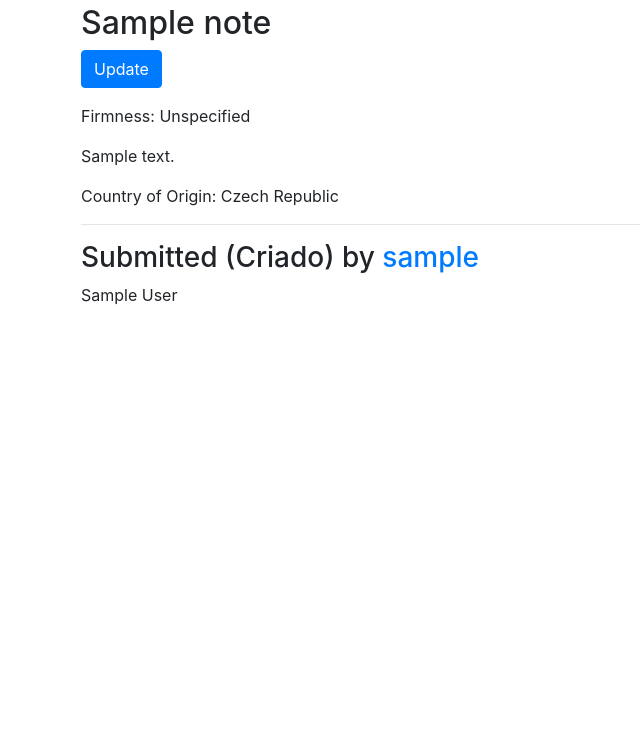
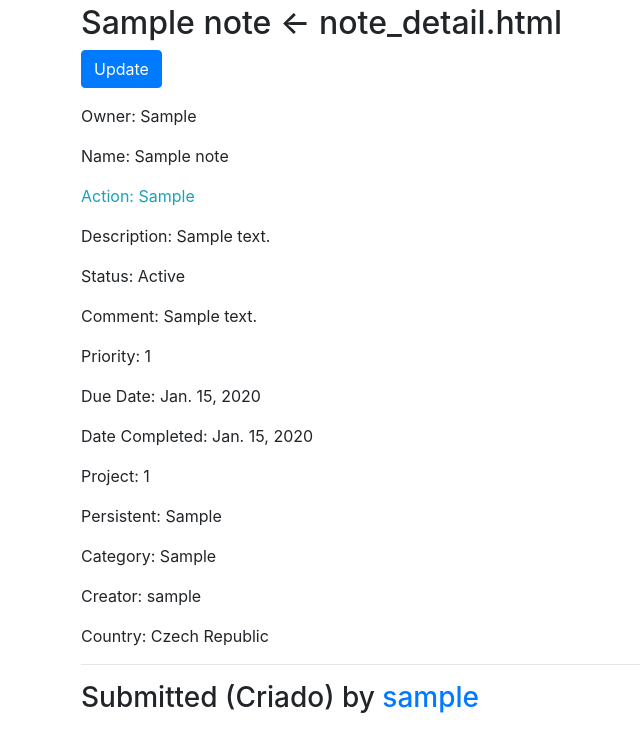
Before and after one commit to opMaia/DjangoEveryNotes, a Django app: a page that uses everynote/templates/base.html in a window 1280 px wide. Shown: the part 56-800 px from the top of the page, without its empty margins (4-644 px from the left). Run offline with Django 3.2, Linux system fonts and the light colour scheme; tables that the repository leaves empty hold one stand-in row (values such as "Sample post"); some libraries are stand-ins or nearby versions.

```diff
--- a/everynote/notes/models.py
+++ b/everynote/notes/models.py
@@ -1,55 +1,68 @@
 from django.db import models
-
 # Ver item "27.6 Add the Note Model"
-
 # Ver item "27.6.1" , "27.6.2"
 from autoslug import AutoSlugField
 from model_utils.models import TimeStampedModel
+from django_countries.fields import CountryField
+from django.urls import reverse
+from django.conf import settings  # 49.1 Add a Creator Field
 
-from django_countries.fields import CountryField
-
-from django.urls import reverse
-
-from django.conf import settings # 49.1 Add a Creator Field
 
 class Note(TimeStampedModel):
-#opMaia-ini
+    """
+       TimeStampedModel automatically gives the model created and modified fields,
+       which automatically track when the object is created or modified.
+    """
+    # opMaia-ini
     print("\t\t*** Estou em Note do aq /notes/modes.py\n")
-#opMaia-fim
+    # opMaia-fim
 
-    class Firmness(models.TextChoices):
-#opMaia-ini
-		# Esta classe valida o cpo firmness de um note
-        print("\t\t*** Estou em Firmness do aq /notes/modes.py\n")
-#opMaia-fim
+
+    class Status(models.TextChoices):
+        # opMaia-ini
+        print("\t\t*** Estou em Status do aq /notes/modes.py\n")
+        # opMaia-fim
         # Tricky/Ver item "27.6.4"
         # C isso podemos fazer coisas como esta comparação:
-        # if note.firmness == Note.Firmness.SOFT:
+        # if note.status == Note.Status.SOFT:
         #    Do Something
         UNSPECIFIED = "unspecified", "Unspecified"
-        SOFT = "soft", "Soft"
-        SEMI_SOFT = "semi-soft", "Semi-Soft"
-        SEMI_HARD = "semi-hard", "Semi-Hard"
-        HARD = "hard", "Hard"
+        SOFT = "active", "Active"
+        SEMI_SOFT = "suspended", "Suspended"
+        HARD = "inactive", "Inactive"
 
     # Def dos campos de um note
-    name = models.CharField("Name of Note", max_length=255)
-    slug = AutoSlugField("Note Address",
-           unique=True, always_update=False, populate_from="name")
+    id = models.BigAutoField("ID", auto_created=True, primary_key=True,
+                             serialize=False)
+    owner = models.CharField("Owner", max_length=16)
+    name = models.CharField("Note Name", max_length=255)
+    slug = AutoSlugField("Note Address", unique=True, always_update=False,
+                         default="", populate_from="name")
+    action = models.CharField("Note Action", max_length=32)
     description = models.TextField("Description", blank=True)
-    firmness = models.CharField("Firmness", max_length=20,
-               choices=Firmness.choices, default=Firmness.UNSPECIFIED)
-    country_of_origin = CountryField("Country of Origin", blank=True)
-
-	# Add a Creator Field (quem cadastrou)
+    status = models.CharField("Status", max_length=20,
+                                choices=Status.choices,
+                                default=Status.UNSPECIFIED)
+    comment = models.TextField("Comment", blank=True)
+    priority = models.IntegerField("Priority")
+    due_date = models.DateField("Due Date", default='')
+    # date_completed = models.DateField("Date Completed", default="2023-12-31")
+    # date_completed = models.DateField("Date Completed")
+    date_completed = models.DateField("Date Completed", default="2023-12-31")
+    project_id = models.CharField("Project", max_length=12)
+    persistent = models.CharField("Persistent", max_length=1)
+    category = models.CharField("Catg", max_length=16)
+    # Add a Creator Field (quem cadastrou)
     creator = models.ForeignKey(settings.AUTH_USER_MODEL,
                                 null=True,
-                                on_delete=models.SET_NULL
-                               )
+                                on_delete=models.SET_NULL)
+    country_of_creator = CountryField("Country of Creator", blank=True)
 
     def get_absolute_url(self):
         """Return absolute URL to the Note Detail page."""
-        return reverse('notes:detail',kwargs={"slug": self.slug})
+        # return reverse('notes:detail',kwargs={"slug": self.slug})
+        return reverse('notes:detail', kwargs={"slug": self.slug})
 
+    # Vide "28.6"
     def __str__(self):
         return self.name
--- a/everynote/notes/urls.py
+++ b/everynote/notes/urls.py
@@ -43,6 +43,12 @@ urlpatterns = [
 		view=views.NoteCreateView.as_view(),
 		name='add'
 	),
+	# tbview: minha def
+	path(
+		route='tbview/',
+     	view=views.view_em_tabela,
+		name='view_em_tabela'
+	),
     # Item 55.1
     path(
         route='<slug:slug>/update/',
@@ -56,6 +62,8 @@ urlpatterns = [
 		name='detail'
 	),
 ]
+
+
 #opMaia-ini
 print("\t\t\turlpatterns=%s" % (urlpatterns,))
 print("\t\t*** Saindo de /notes/urls.py\n")
--- a/everynote/notes/views.py
+++ b/everynote/notes/views.py
@@ -1,7 +1,7 @@
 # views.py: Where we put all our note-related views
 
 # from django.shortcuts import render
-
+from django.shortcuts import render
 """
 This is a simple view that lists all the notes on a single page.
 When we import the Note model, we use a relative import be-
@@ -17,8 +17,9 @@ from django.views.generic import ( # Item 55.1
     ListView,
     DetailView,
     CreateView,
-    UpdateView
+    UpdateView,
 )
+    # TemplateView
 
 # Usuário: Exibir lista c todos os notes
 class NoteListView(ListView):
@@ -50,28 +51,87 @@ class NoteCreateView(LoginRequiredMixin, CreateView): # Obriga fazer login p cad
 #opMaia-ini
     print("\t\t*** Estou em NoteCreateView do aq /notes/views.py\n")
 #opMaia-fim
-    fields = ['name', 'description', 'firmness', 'country_of_origin']
-    model = Note
+    fields = [
+        'owner', 'name', 'action', 'description', 'status',
+        'comment', 'priority', 'due_date',
+        'project_id', 'persistent', 'category'
+    ]
+    # 'comment', 'priority', 'due_date', 'date_completed',
 
-	# automatically set the value of creator
+    model = Note # O cpo model aponta p aq models.py e onde está
+    print(f"*** model: '{ model }'")
+    # print acima: <*** model: '<class 'everynote.notes.models.Note'>
+
+    # automatically set the value of creator
     def form_valid(self, form):
         form.instance.creator = self.request.user
         return super().form_valid(form)
-#opMaia-ini
+    # opMaia-ini
     print("\t\t*** Saí de NoteCreateView\n")
-#opMaia-fim
+    # opMaia-fim
+
 
 # Usuário: Atualizar um note existente - Item 55.1
-#class NoteUpdateView(UpdateView): # Item 55.7
+# class NoteUpdateView(UpdateView): # Item 55.7
 class NoteUpdateView(LoginRequiredMixin, UpdateView): # Obriga fazer login p alt note
-#opMaia-ini
+    # opMaia-ini
     print("\t\t*** Estou em NoteUpdateView do aq /notes/views.py\n")
-#opMaia-fim
+    # opMaia-fim
     model = Note
     fields = [
-        'name',
-        'description',
-        'firmness',
-        'country_of_origin'
+        'owner', 'name', 'action', 'description', 'status',
+        'comment', 'priority', 'due_date', 'date_completed',
+        'project_id', 'persistent', 'category', 'country_of_creator',
     ]
+
     action = "Update"
+
+
+def view_em_tabela(request):
+    print("\n==> Entrei em view_em_tabela")
+    # context ={
+        # "data":"Gfg is the best",
+        # "list":[1, 2, 3, 4, 5, 6, 7, 8, 9, 10]
+    # }
+    # result = [{
+        # 'id':211,'owner':'owner41','name':'name41',
+        # 'action':'action41','description':'description41',
+        # 'comment':'comment41','priority':'41','due_date':'23-07-2024',
+        # 'date_completed':'23-06-2023','flag_alive':'S',
+        # 'project_id':'BdoRV','creator_id':'1'
+    # }]
+    # result = [
+        # 'id': 211, 'owner': 'owner41', 'name': 'name41',
+        # 'action': 'action41', 'description': 'description41',
+        # 'comment': 'comment41', 'priority': '41', 'due_date': '23-07-2024',
+        # 'date_completed': '23-06-2023', 'flag_alive': 'S',
+        # 'project_id': 'BdoRV', 'creator_id': '1'
+    # ]
+
+    # render() Combines a given template with a given context dictionary and
+    #          returns an HttpResponse object with that rendered text.
+    #
+    # Como func a função render:
+    # Vide detalhes em: https://vegibit.com/django-render-function/
+    #                   https://docs.djangoproject.com/en/4.2/topics/http/shortcuts/
+    # def render(request, template_name, context=None, content_type=None, status=None, using=None):
+    #     """
+    #     Return a HttpResponse whose content is filled with the result of calling
+    #     django.template.loader.render_to_string() with the passed arguments.
+    #     """
+    #     content = loader.render_to_string(template_name, context, request, using=using)
+    #     return HttpResponse(content, content_type, status)
+
+    # def testing(request):
+      # mydata = Member.objects.all().values()
+      # template = loader.get_template('template.html')
+      # context = {
+        # 'mymembers': mydata,
+      # }
+      # return HttpResponse(template.render(context, request))
+
+    allnotes = Note.objects.all().order_by('-status', 'priority', 'due_date').values()
+    #                                         DESC       ASC         ASC
+    context = {'allnotes': allnotes}
+    print(f"view_em_tabela/17: allnotes:'{allnotes}'")
+    return render(request, 'notes/note_table_list_header.html', context)
--- a/everynote/templates/base.html
+++ b/everynote/templates/base.html
@@ -3,7 +3,7 @@
   <head>
     <meta charset="utf-8">
     <meta http-equiv="x-ua-compatible" content="ie=edge">
-    <title>{% block title %}everynote{% endblock title %}</title>
+    {# <title>{% block title %}everynote{% endblock title %}</title> #}
     <meta name="viewport" content="width=device-width, initial-scale=1.0">
     <meta name="description" content="">
     <meta name="author" content="">
--- a/everynote/templates/notes/note_detail.html
+++ b/everynote/templates/notes/note_detail.html
@@ -4,18 +4,15 @@
 	  lowercased model name. In this case, the object is note .
 	• Before displaying any optional field, we first check if a value
 	  exists.
-	• get_firmness_display shows the note’s firmness attribute
+	• get_status_display shows the note’s status attribute
 	  in an attractive format.
 -->
 
-
 {% extends "base.html" %}
-
-{% block title %}Notes: {{ note.name }}{% endblock %}
-
+  {% block title %}Notes: {{ note.name }}{% endblock %}
 {% block content %}
 
-<h2>{{ note.name }}</h2>
+<h2>{{ note.name }} <- note_detail.html</h2>
 
 <!-- Item 55.5: Def um botão para Update -->
 <p>
@@ -24,30 +21,71 @@
 </p>
 
 <!-- Somente exibe se existir dado -->
-{% if note.firmness %}
-  <p>Firmness: {{ note.get_firmness_display }}</p>
+
+{% if note.owner %}
+  <p>Owner: {{ note.owner }}</p>
 {% endif %}
 
-<!-- Somente exibe se existir dado -->
-{% if note.description %}
-  <p>{{ note.description }}</p>
+{% if note.name %}
+  <p>Name: {{ note.name }}</p>
 {% endif %}
 
-{% if note.country_of_origin %}
-  <p>Country of Origin: {{ note.country_of_origin.name }}
-    <img src="{{ note.country_of_origin.flag }}" />
+{% if note.action %}
+  <p class="text-info">Action: {{ note.action }}</p>
+{% endif %}
+
+{% if note.description %}
+  <p>Description: {{ note.description }}</p>
+{% endif %}
+
+{% if note.status %}
+  <p>Status: {{ note.get_status_display }}</p>
+{% endif %}
+
+{% if note.comment %}
+  <p>Comment: {{ note.comment }}</p>
+{% endif %}
+
+{% if note.priority %}
+  <p>Priority: {{ note.priority }}</p>
+{% endif %}
+
+{% if note.due_date %}
+  <p>Due Date: {{ note.due_date }}</p>
+{% endif %}
+
+{% if note.date_completed %}
+  <p>Date Completed: {{ note.date_completed }}</p>
+{% endif %}
+
+{% if note.project_id %}
+  <p>Project: {{ note.project_id }}</p>
+{% endif %}
+
+{% if note.persistent %}
+  <p>Persistent: {{ note.persistent }}</p>
+{% endif %}
+
+{% if note.category %}
+  <p>Category: {{ note.category }}</p>
+{% endif %}
+
+{% if note.creator %}
+  <p>Creator: {{ note.creator }}</p>
+{% endif %}
+
+{% if note.country_of_creator %}
+  <p>Country: {{ note.country_of_creator.name }}
+    <img src="{{ note.country_of_creator.flag }}"/>
   </p>
 {% endif %}
 
+<hr/>
+
 <!-- display a bunch of info about the creator of the note -->
-<hr/>
 <h3>Submitted (Criado) by
   <a href="{% url 'users:detail' note.creator.username %}">
   {{ note.creator.username }}
   </a>
 </h3>
-{% if note.creator.name %}
-  <p>{{ note.creator.name }}</p>
-{% endif %}
-
 {% endblock content %}
--- a/everynote/templates/notes/note_form.html
+++ b/everynote/templates/notes/note_form.html
@@ -11,12 +11,12 @@
 {% block content %}
 <!-- Item 55.4.1 -->
 {% with action=view.action|default:"Add" %}
-  <h1>{{ action }} Note</h1>
+  <h1>{{ action }} Note <-- note.form.html</h1>
   <!-- <form method="post" action="{% url 'notes:add' %}">  Item 55.4.3-->
   <form method="post" action=".">
     {% csrf_token %}
     {{ form|crispy }}
     <button type="submit" class="btn btn-primary">{{ action }}</button>
-</form>
+  </form>
 {% endwith %}
 {% endblock content %}
```
Also changed, not shown: config/settings/base.py (+16 -1 lines), everynote/notes/tests/factories.py (+2 -2 lines), everynote/notes/tests/test_models.py (+23 -21 lines), everynote/notes/tests/test_views.py (+4 -4 lines), everynote/templates/notes/note_list.html (+42 -5 lines), everynote/contrib/sites/migrations/0003_set_site_domain_and_name.py, everynote/notes/migrations/0001_initial.py, everynote/notes/migrations/0002_note_firmness.py (deleted), everynote/notes/migrations/0003_note_country_of_origin.py (deleted), everynote/notes/migrations/0004_note_creator.py (deleted), everynote/users/migrations/0001_initial.py, everynote/users/migrations/0002_auto_20210219_0148.py (deleted), everynote/users/migrations/0003_user_coments.py (deleted), everynote/users/migrations/0004_user_bio.py (deleted).
